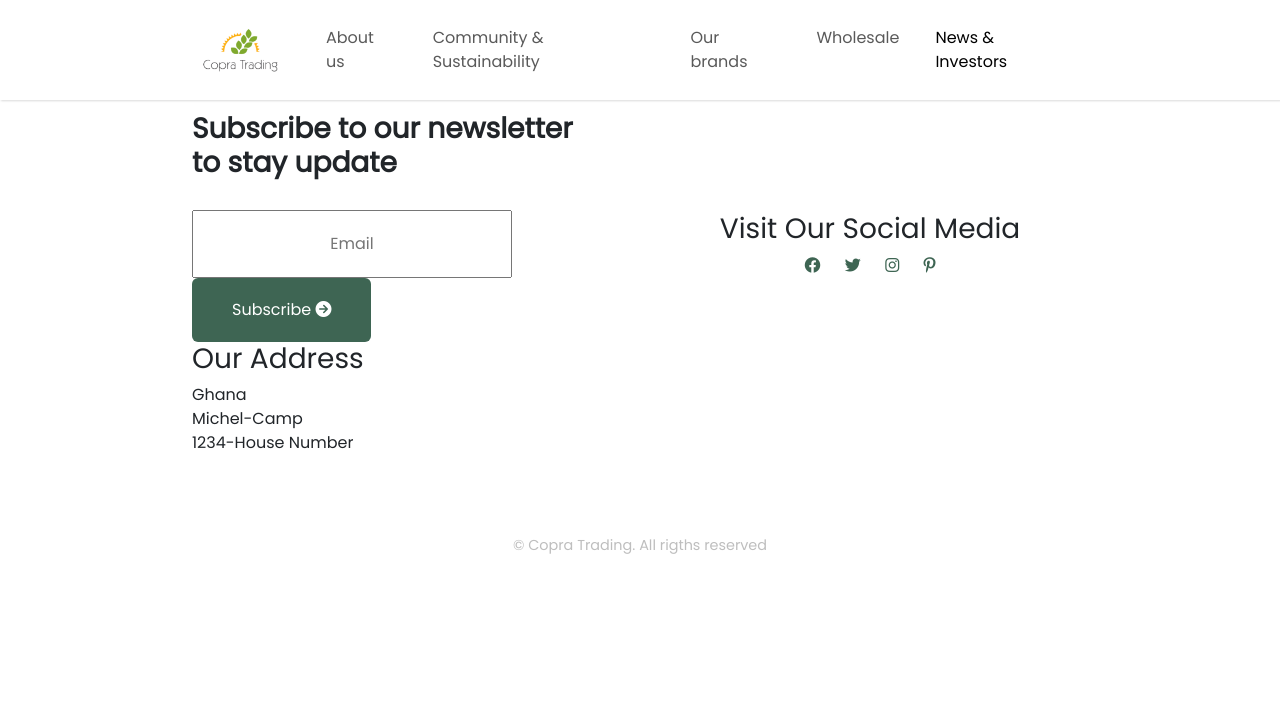
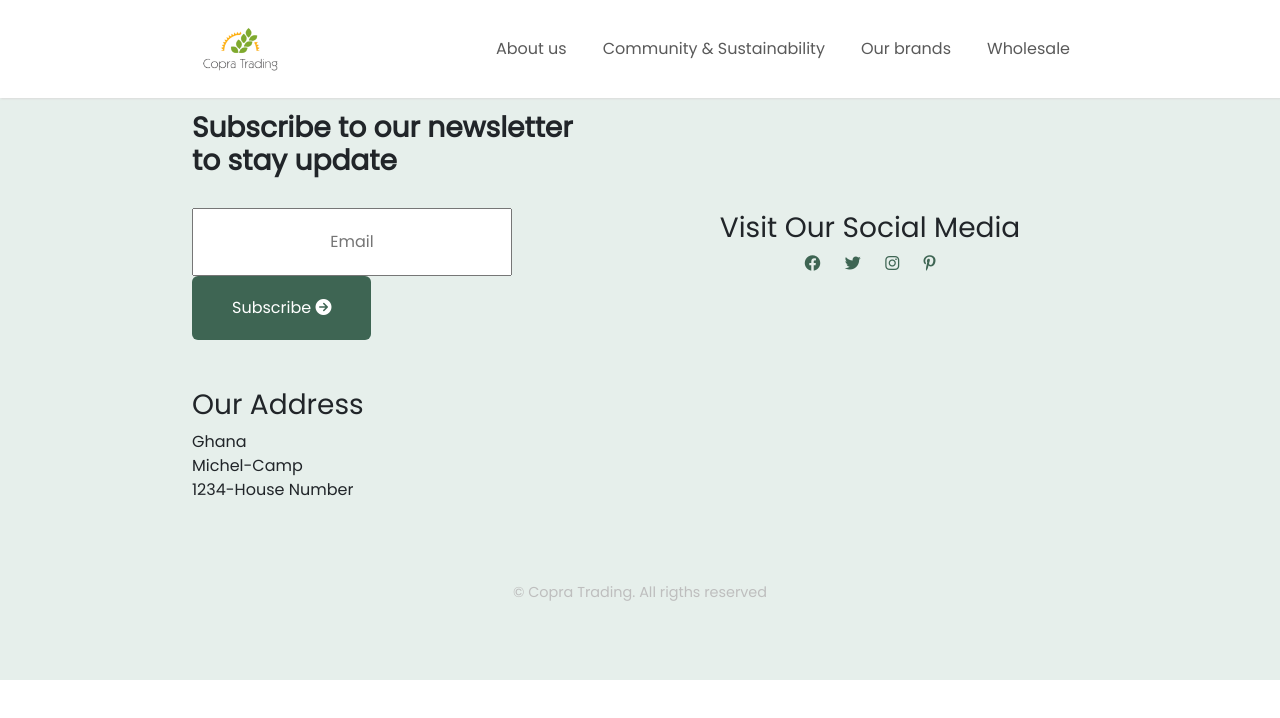
Before and after one commit to gideon767/cop, a plain HTML site: page news&investors.html in a window 1280 px wide. Drawn offline with nearby package versions, Linux system fonts and the light colour scheme.

Commit message:
Update news&investors.html

```diff
--- a/news&investors.html
+++ b/news&investors.html
@@ -39,9 +39,9 @@
                     <li class="nav-item">
                         <a href="wholesale.html" class="nav-link">Wholesale</a>
                     </li>
-                    <li class="nav-item">
+                    <!-- <li class="nav-item">
                         <a href="news&investors.html" class="nav-link active">News & Investors</a>
-                    </li>
+                    </li> -->
                 </ul>
             </div>
         </nav>
@@ -49,7 +49,7 @@
         <!-- News And Investors Section -->
 
         <!-- Footer Section -->
-        <footer class="footer section" id="marginSides">
+        <footer class="footer_section" id="marginSides">
             <div class="footer_container ">
                 <div class="row">
                     <div class="col-lg-6 col-md-12">
@@ -65,7 +65,7 @@
                                 </button>
                             </div>
                         </div>
-                        <div class="contact-info">
+                        <div class="contact-info mt-5">
                             <h3 class="contact_text">
                             Our Address </h3>
                             <span class="texts">Ghana</span> <br>
```
